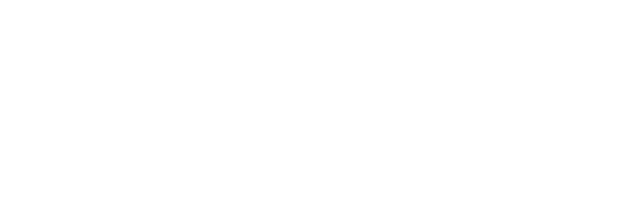
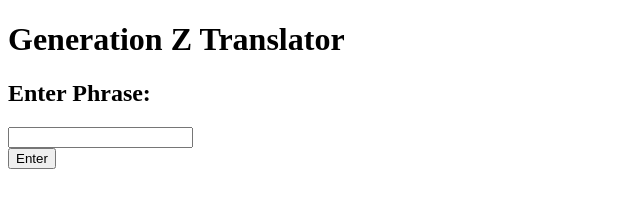
Before and after one commit to shriyakurpad/genz-translator-2, a plain HTML site: page index.html in a window 1280 px wide. Shown: the whole page, without its empty margins (0-640 px from the left). Drawn offline with Linux system fonts and the light colour scheme.

Commit message:
HTML changes so far

```diff
--- a/index.html
+++ b/index.html
@@ -6,6 +6,13 @@
     <script src="js/translate.js"></script>
   </head>
   <body>
-
+    <header>
+      <h1>Generation Z Translator</h1>
+    </header>
+    <section>
+      <h2>Enter Phrase:</h2>
+      <input type="text" name="phrase"><br>
+      <input type="submit" value="Enter">
+    </section>
   </body>
 </html>
```
